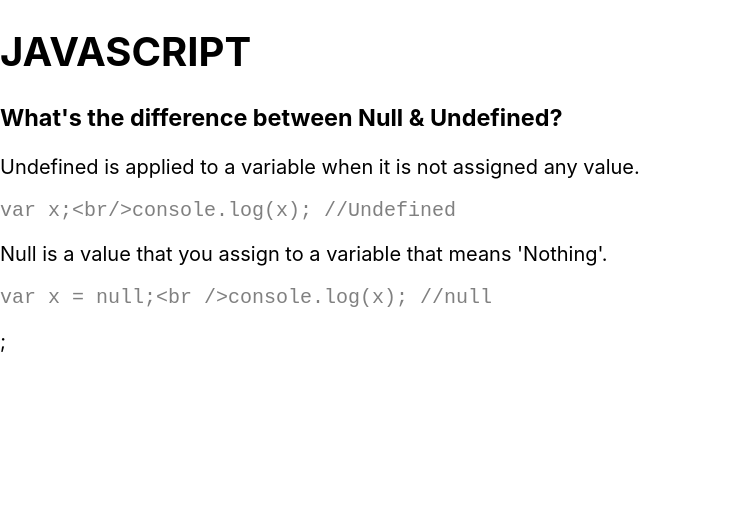
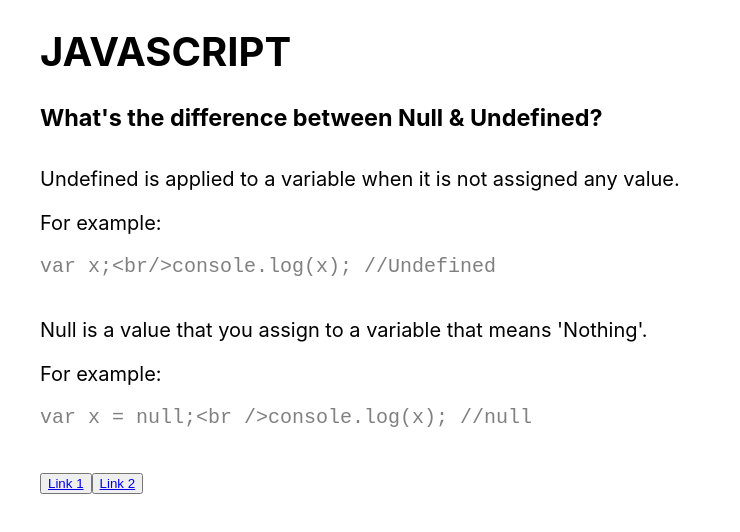
Before and after one commit to ZacharyDinerstein/coding-challenge-app--react, a React (Create React App) app: page / in a window 1280 px wide. Shown: the top 532 px of the page, without its empty margins (0-740 px from the left). Built offline with nearby package versions, Linux system fonts and the light colour scheme.

Commit message:
Added links

```diff
--- a/src/App.css
+++ b/src/App.css
@@ -4,6 +4,7 @@ html {
 
 body {
   font-size: 2em;
+  padding: 0em 2em;
 }
 
 code {
--- a/src/App.js
+++ b/src/App.js
@@ -1,6 +1,7 @@
 import React, { Component } from 'react';
 import './App.css';
 import Card from './components/Card/Card';
+import './components/Card/Card.css';
 
 export default class App extends Component {
   constructor(props) {
@@ -18,6 +19,10 @@ export default class App extends Component {
                 answer: "Null is a value that you assign to a variable that means 'Nothing'.",
                 example: "var x = null;<br />console.log(x); //null"
               }
+            ],
+            links: [
+              'https://developers.google.com/web/fundamentals/primers/promises#whats-all-the-fuss-about',
+              'lkajhsdkfjh'
             ]
           }
         ]
@@ -31,7 +36,6 @@ export default class App extends Component {
         <h1>JAVASCRIPT</h1>
         {this.state.data.cards.map((card) => {
 
-          console.log('card:', card)
           return (
             <Card cardData={card} />
           )
--- /dev/null
+++ b/src/components/Card/Card.css
@@ -0,0 +1,7 @@
+.card, .card__answer-wrapper {
+    margin-bottom: 2em;
+}
+
+.card__question {
+    margin-bottom: 1.5em;
+}
--- a/src/components/Card/Card.js
+++ b/src/components/Card/Card.js
@@ -3,6 +3,10 @@ import React, { Component } from 'react';
 export default class Card extends Component {
   render() {
     let card = this.props.cardData;
+    console.log('card links')
+    console.log(card.links[0])
+
+    console.log(card.links[0] ? 'true' : 'false')
 
     return (
       <div className="card card--question">
@@ -13,7 +17,7 @@ export default class Card extends Component {
             <div className="card__answer-wrapper">
               <p className="card__answer">{answer.answer}</p>
               <div className="card__example-wrapper">
-                {/* <p className="card__example-title">For example:</p> */}
+                <p className="card__example-title">For example:</p>
                 <code className="card__example">
                   <pre>
                     {answer.example}
@@ -22,7 +26,15 @@ export default class Card extends Component {
               </div>
             </div>
           )
-        })};
+        })}
+
+        {card.links.map((link, index) => {
+          let content = `Link ${index + 1}`;
+
+          return (
+            <button> <a href={link}>{content}</a> </button>
+          )
+        })}
       </div>
     )
   }
```
Also changed, not shown: 1 other file (tests, documents, lock files or other folders).
